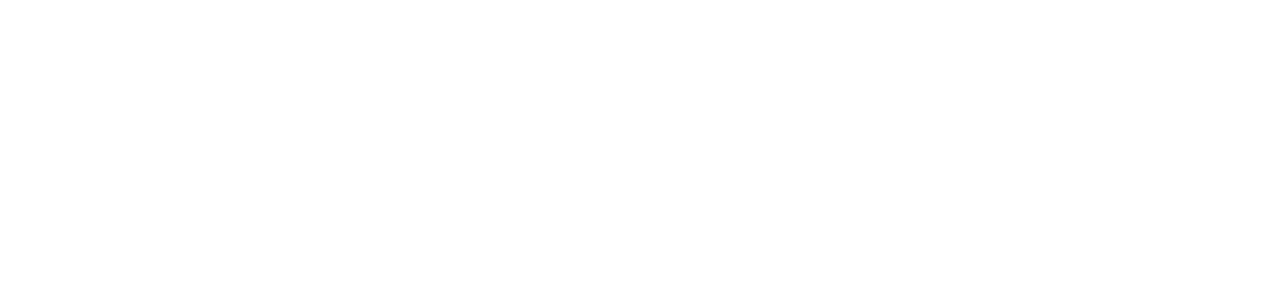
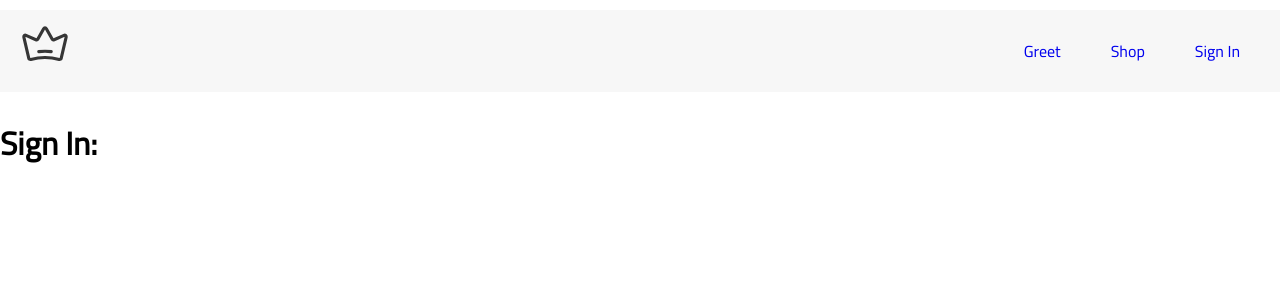
Before and after one commit to Hasan-aga/crwn-clothing, a React (Create React App) app: page /signin in a window 1280 px wide. Before the commit this address had no page. Shown: the top 300 px of the page. Built offline with nearby package versions, Linux system fonts and the light colour scheme.

Commit message:
add basic sign in route

```diff
--- a/src/App.js
+++ b/src/App.js
@@ -1,6 +1,7 @@
 import Home from "./routes/home.component";
 import Navigation from "./routes/navigation/navigation.component";
 import { Routes, Route } from "react-router-dom";
+import SignIn from "./components/sign-in/sign-in.component";
 
 const Greet = () => <h2>Hello Route</h2>;
 const Shop = () => <h2>Start Shopping</h2>;
@@ -12,6 +13,7 @@ const App = () => {
         <Route index element={<Home />}></Route>
         <Route path="greet" element={<Greet />}></Route>
         <Route path="shop" element={<Shop />}></Route>
+        <Route path="signin" element={<SignIn />}></Route>
       </Route>
     </Routes>
   );
--- /dev/null
+++ b/src/components/sign-in/sign-in.component.jsx
@@ -0,0 +1,9 @@
+const SignIn = () => {
+  return (
+    <div>
+      <h1>Sign In:</h1>
+    </div>
+  );
+};
+
+export default SignIn;
--- a/src/routes/navigation/navigation.component.jsx
+++ b/src/routes/navigation/navigation.component.jsx
@@ -22,9 +22,9 @@ const Navigation = () => {
               </Link>
             </li>
             <li>
-              <a className="link" href="/shop">
-                Shop
-              </a>
+              <Link className="link" to="/signin">
+                Sign In
+              </Link>
             </li>
           </ul>
         </div>
```
